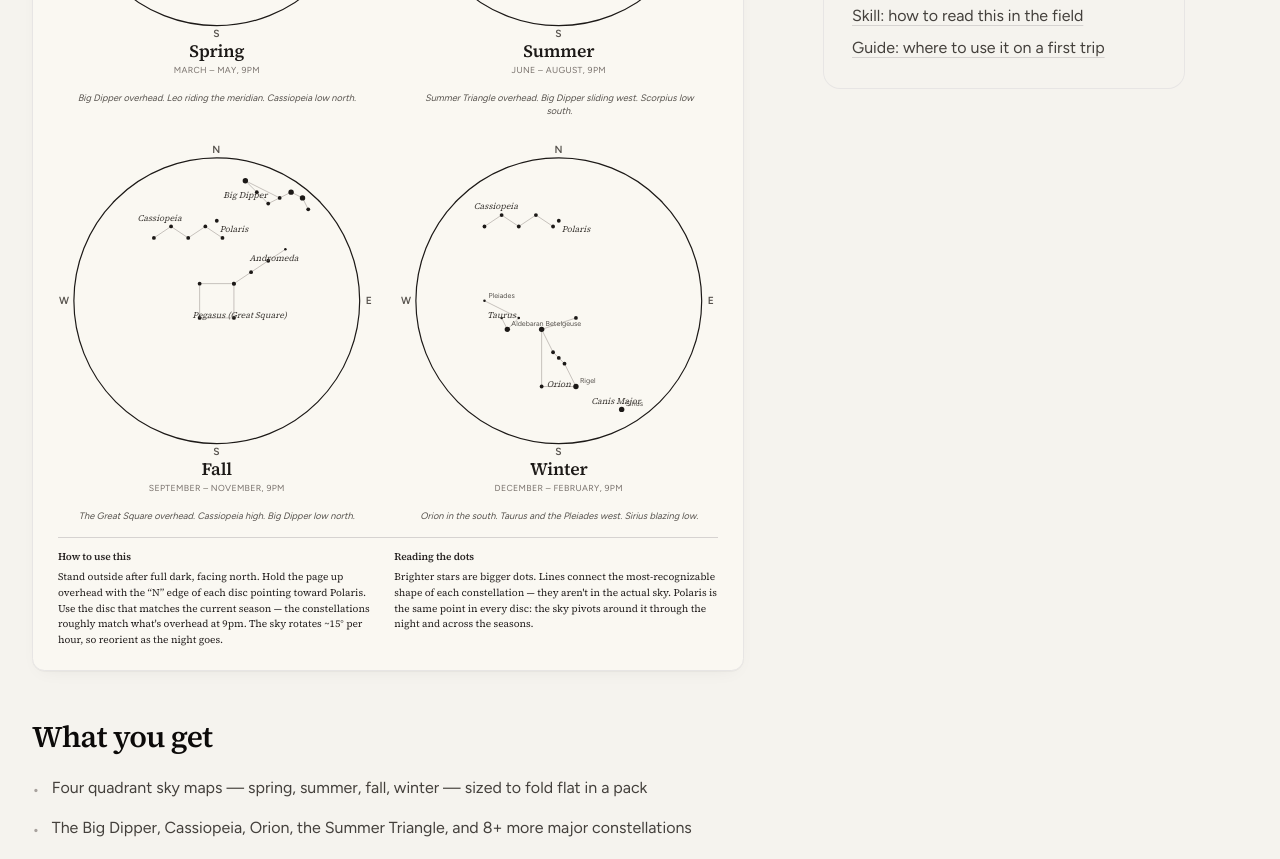
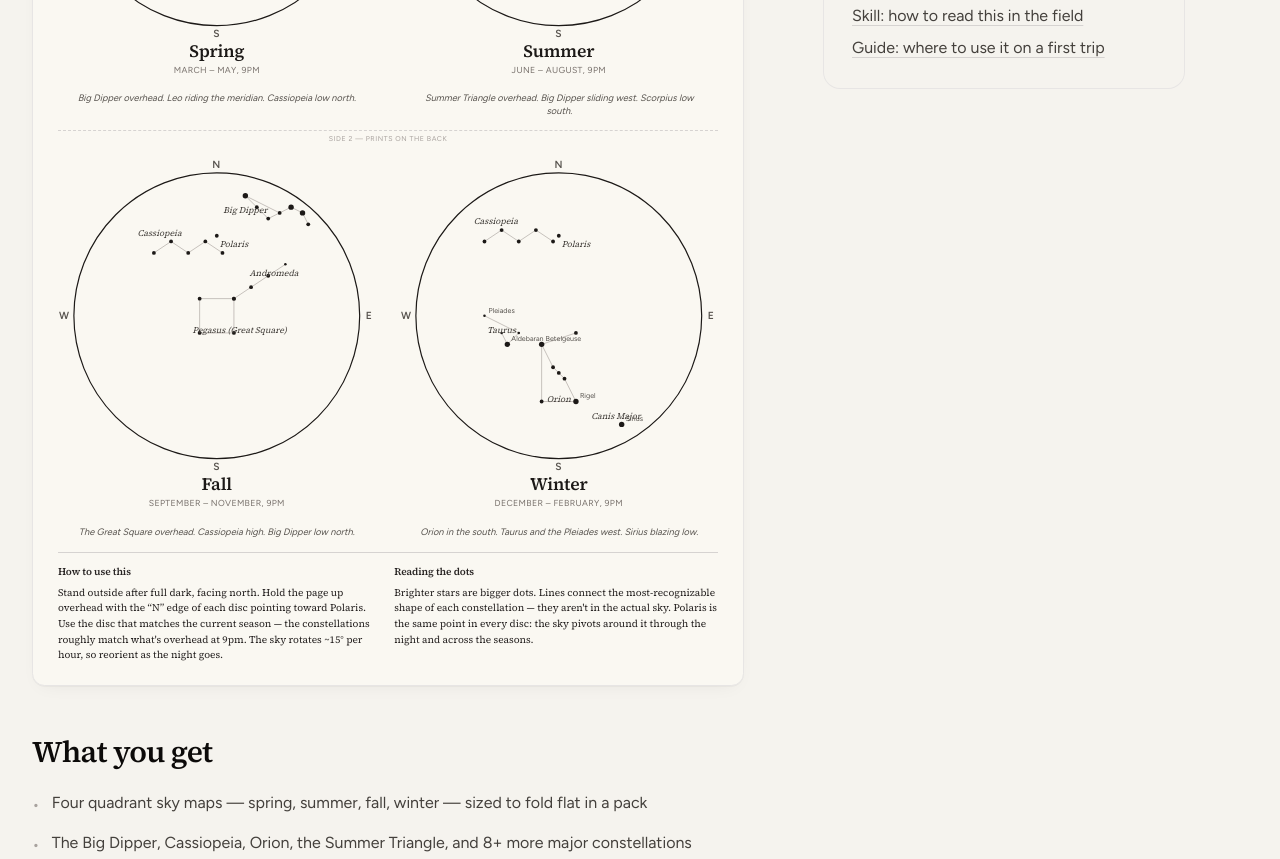
Before and after one commit to wtblacklock/trailsteadguide, a Next.js app: page /printables/northern-hemisphere-constellation-wheel in a window 1280 px wide. Shown: the part 880-1739 px from the top of the page. Built offline with nearby package versions, Linux system fonts and the light colour scheme.

Commit message:
fix(printables): split Constellation Wheel into front/back pages

```diff
--- a/components/printables/ConstellationWheel.tsx
+++ b/components/printables/ConstellationWheel.tsx
@@ -389,6 +389,8 @@ function SkyDisc({ disc }: { disc: Disc }) {
   )
 }
 
+import PrintPageBreak from './PrintPageBreak'
+
 export default function ConstellationWheel() {
   return (
     <div className="constellation-wheel">
@@ -432,8 +434,24 @@ export default function ConstellationWheel() {
           text-transform: uppercase;
         }
       `}</style>
+      <div className="print-side print-side-1">
         <div className="grid grid-cols-2 gap-6 md:gap-8">
-        {DISCS.map((disc) => (
+          {DISCS.slice(0, 2).map((disc) => (
+            <div key={disc.season}>
+              <SkyDisc disc={disc} />
+              <p className="mt-1 text-center text-xs text-stone-600 italic px-4">
+                {disc.blurb}
+              </p>
+            </div>
+          ))}
+        </div>
+      </div>
+
+      <PrintPageBreak />
+
+      <div className="print-side print-side-2">
+        <div className="grid grid-cols-2 gap-6 md:gap-8">
+          {DISCS.slice(2, 4).map((disc) => (
             <div key={disc.season}>
               <SkyDisc disc={disc} />
               <p className="mt-1 text-center text-xs text-stone-600 italic px-4">
@@ -465,6 +483,7 @@ export default function ConstellationWheel() {
             </p>
           </div>
         </div>
+      </div>
 
       <style>{`
         .constellation-legend {
```
Lines whose indentation alone changed are shown as unchanged.
